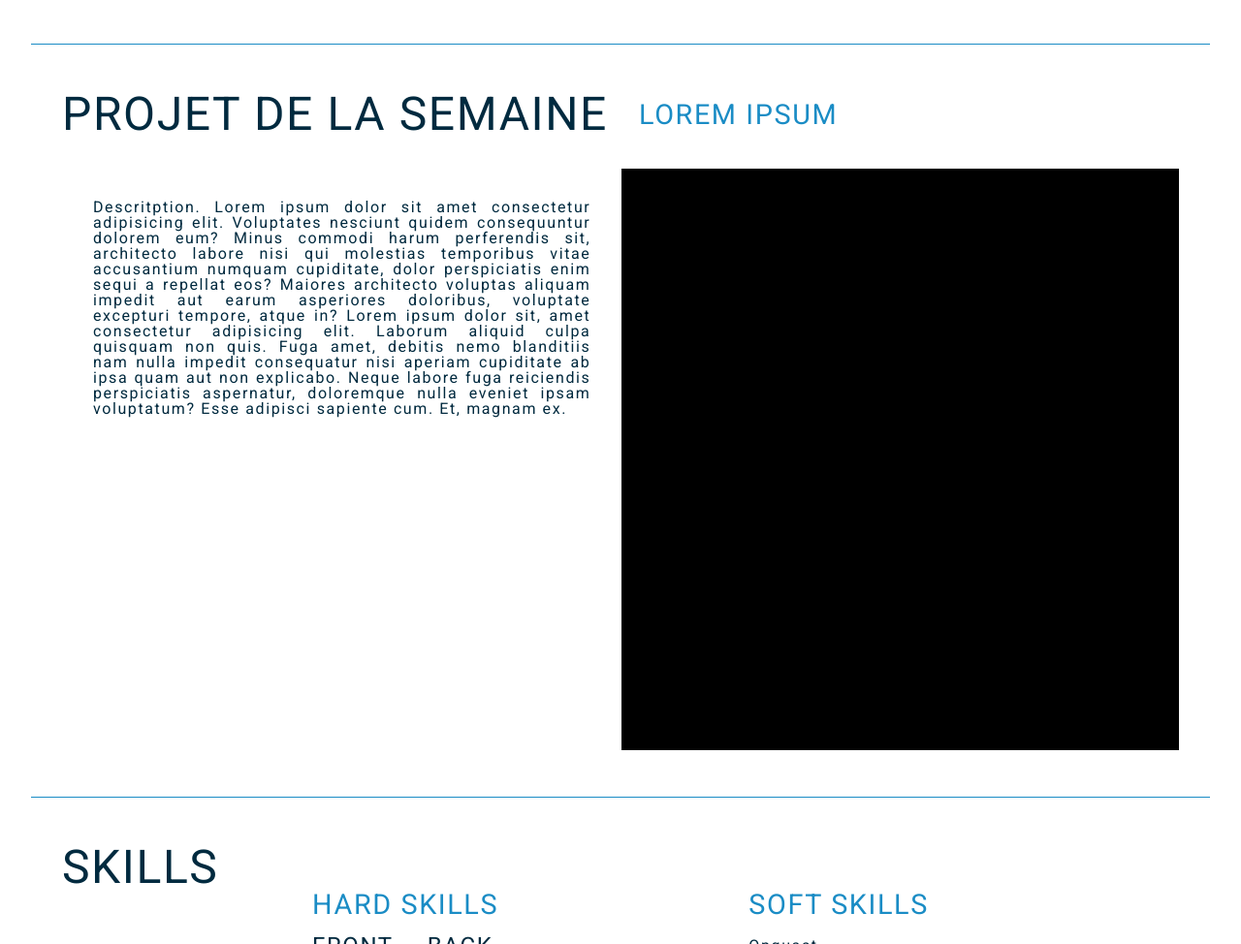
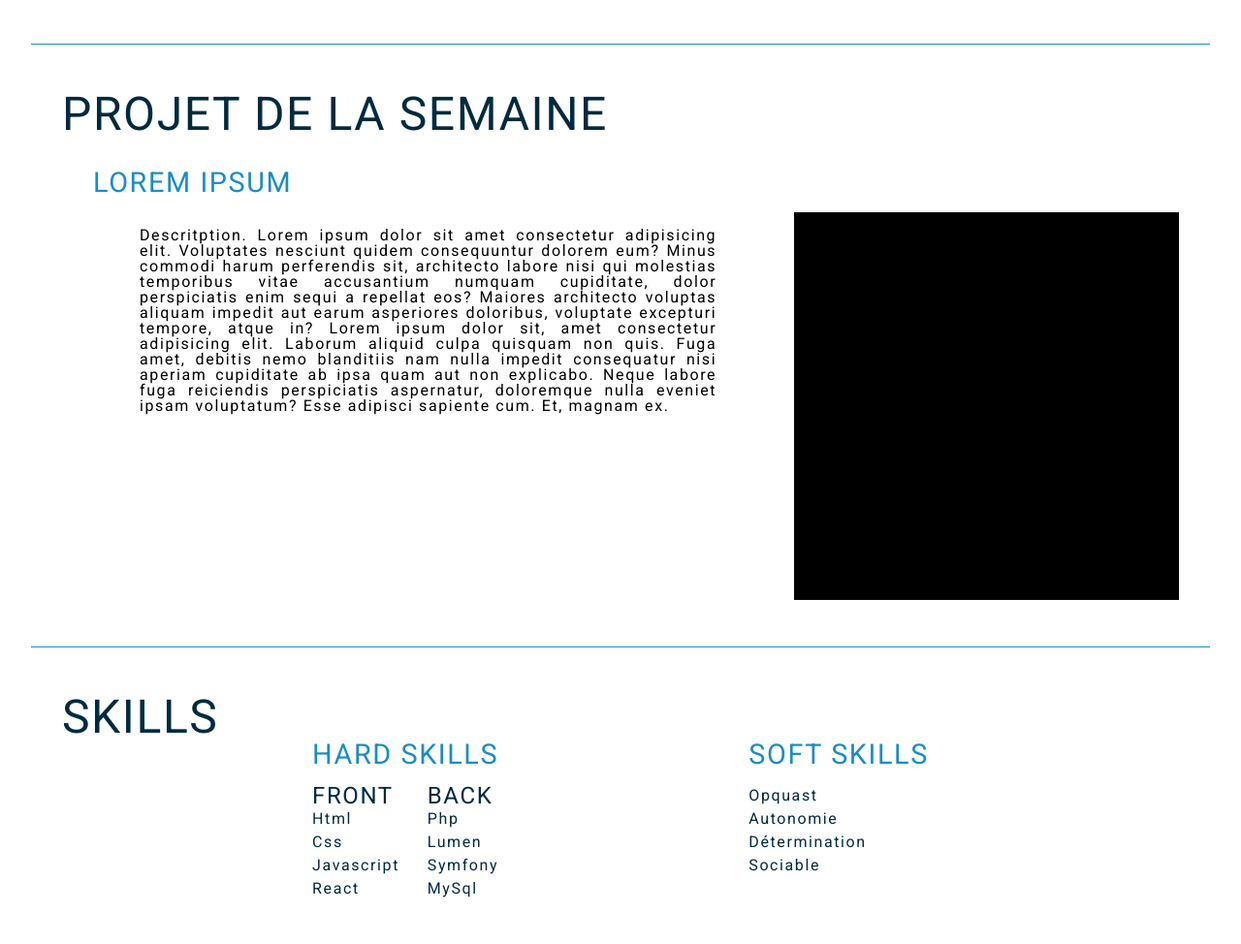
Before and after one commit to JonaPlaz/jona-website, a React app: page / in a window 1280 px wide. Shown: the part 820-1794 px from the top of the page at 97% size. Built offline with nearby package versions, Linux system fonts and the light colour scheme.

Commit message:
wip integration

```diff
--- a/src/components/Home/Project/index.js
+++ b/src/components/Home/Project/index.js
@@ -7,12 +7,10 @@ import "./project.scss";
 // == Composant Header
 const Project = () => (
   <section className="project">
-    <div className="project-title">
-      <h2>Projet de la Semaine</h2>
-      <h3>Lorem ipsum</h3>
-    </div>
+    <h2>Projet de la Semaine</h2>
+    <h3>Lorem ipsum</h3>
     <div className="project-layout">
-      <p className="project-description">
+      <article className="project-description">
         Descritption. Lorem ipsum dolor sit amet consectetur adipisicing elit.
         Voluptates nesciunt quidem consequuntur dolorem eum? Minus commodi harum
         perferendis sit, architecto labore nisi qui molestias temporibus vitae
@@ -24,7 +22,7 @@ const Project = () => (
         nisi aperiam cupiditate ab ipsa quam aut non explicabo. Neque labore
         fuga reiciendis perspiciatis aspernatur, doloremque nulla eveniet ipsam
         voluptatum? Esse adipisci sapiente cum. Et, magnam ex.
-      </p>
+      </article>
       <div className="project-capture"></div>
     </div>
   </section>
--- a/src/components/Home/Project/project.scss
+++ b/src/components/Home/Project/project.scss
@@ -4,21 +4,15 @@
   border-bottom: 1px solid vars.$alt-color;
   padding: 3rem 2rem;
 
-  .project-title {
-    display: flex;
-
-    h3 {
-      align-self: center;
-      margin-left: 2rem;
-    }
+  h3 {
+    padding: 2rem 2rem 1rem;
   }
 
   .project-layout {
     display: flex;
     justify-content: center;
-    margin-top: 2rem;
     .project-description {
-      padding: 2rem;
+      margin: 1rem 5rem;
       text-align: justify;
       width: 600px;
     }
@@ -26,8 +20,8 @@
     .project-capture {
       // css juste pour le cadre en attendant la capture
       background-color: black;
-      height: 600px;
-      width: 600px;
+      height: 400px;
+      width: 400px;
     }
   }
 }
```
